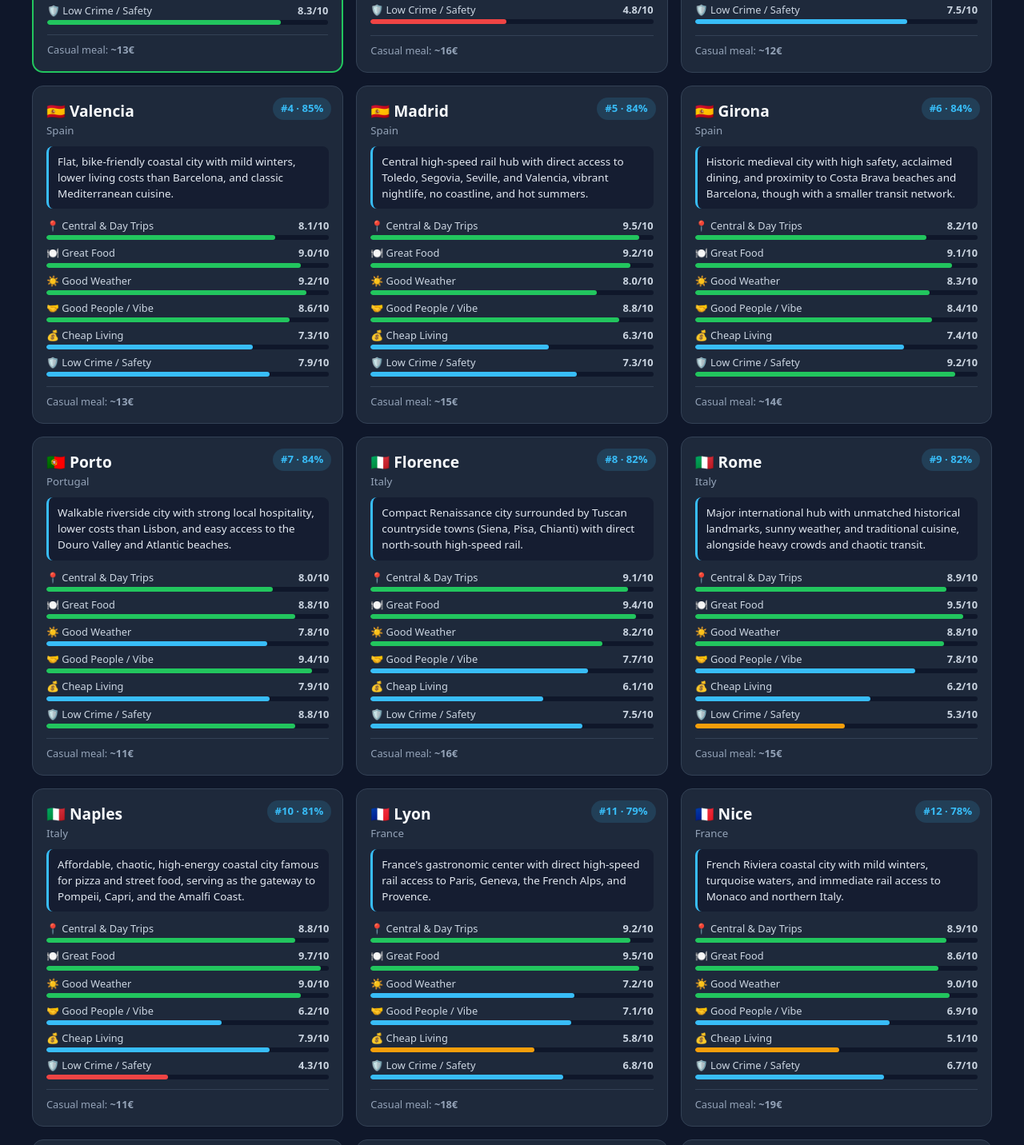
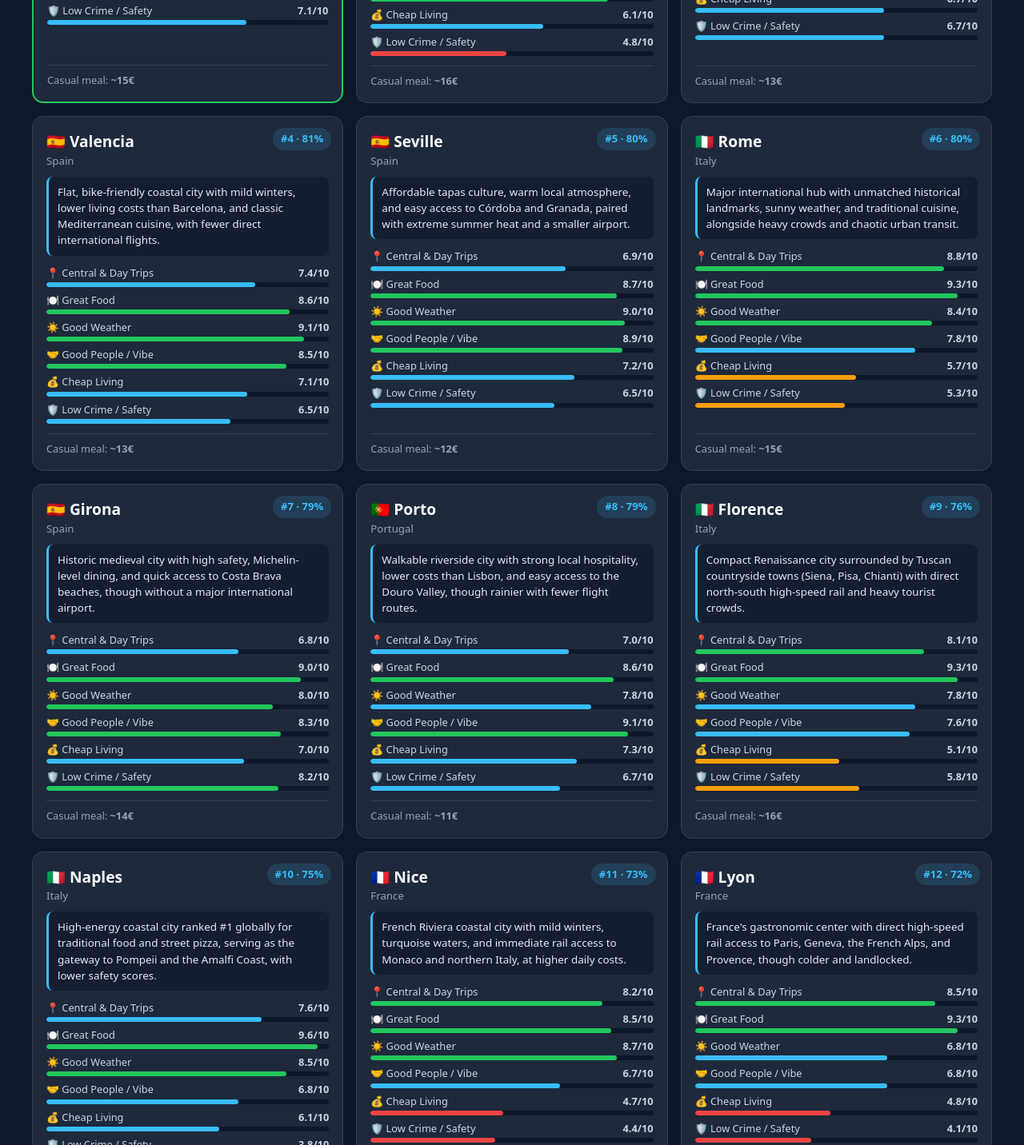
Before and after one commit to seloal93/europe-city-finder, a plain HTML site: page index.html in a window 1280 px wide. Shown: the part 812-2244 px from the top of the page at 80% size. Drawn offline with Linux system fonts and the light colour scheme.

Commit message:
Update index.html

```diff
--- a/index.html
+++ b/index.html
@@ -239,8 +239,7 @@
       </div>
 
       <div id="sergio-banner" class="sergio-banner">
-        Nearby<br>
-        <strong>😎 Sergio Mode Activated:</strong> All logical metrics ignored! Cities are now ranked strictly by how close they are to Barcelona
+        <strong>😎 Sergio Mode Activated:</strong> All logical metrics ignored! Cities are now ranked strictly by how close they are to Barcelona.
       </div>
 
       <div class="sliders">
@@ -314,6 +313,8 @@
     let selectedCountry = "All";
     let sergioMode = false;
 
+    // Calibrated with 2026 Numbeo Safety/Cost indices, WMO/ERA5 sunshine hours,
+    // Time Out / TasteAtlas food rankings, InterNations vibe data & ACI/rail connectivity.
     // kmFromBcn = approximate straight-line distance from Barcelona (km)
     const cities = [
       // SPAIN (Top 5)
@@ -322,25 +323,25 @@
         country: "Spain",
         flag: "🇪🇸",
         kmFromBcn: 0,
-        safety: 4.8, food: 9.5, cost: 6.1, weather: 9.3, vibe: 8.2, hub: 10.0,
+        safety: 4.8, food: 9.4, cost: 6.1, weather: 8.8, vibe: 8.4, hub: 9.3,
         mealPrice: "~16€",
-        note: "Mediterranean coast, major international airport, strong gastronomy, and easy day trips to Girona, Tarragona, Sitges, Montserrat, and the Pyrenees."
+        note: "Mediterranean coast, major international airport, top-5 global food scene, and easy day trips to Costa Brava, Sitges, Montserrat, and the Pyrenees. Low violent crime, though pickpockets require standard awareness."
       },
       {
         name: "Girona",
         country: "Spain",
         flag: "🇪🇸",
         kmFromBcn: 85,
-        safety: 9.2, food: 9.1, cost: 7.4, weather: 8.3, vibe: 8.4, hub: 8.2,
+        safety: 8.2, food: 9.0, cost: 7.0, weather: 8.0, vibe: 8.3, hub: 6.8,
         mealPrice: "~14€",
-        note: "Historic medieval city with high safety, acclaimed dining, and proximity to Costa Brava beaches and Barcelona, though with a smaller transit network."
+        note: "Historic medieval city with high safety, Michelin-level dining, and quick access to Costa Brava beaches, though without a major international airport."
       },
       {
         name: "Madrid",
         country: "Spain",
         flag: "🇪🇸",
         kmFromBcn: 505,
-        safety: 7.3, food: 9.2, cost: 6.3, weather: 8.0, vibe: 8.8, hub: 9.5,
+        safety: 7.1, food: 9.1, cost: 6.0, weather: 8.4, vibe: 8.6, hub: 9.5,
         mealPrice: "~15€",
         note: "Central high-speed rail hub with direct access to Toledo, Segovia, Seville, and Valencia, vibrant nightlife, no coastline, and hot summers."
       },
@@ -349,18 +350,18 @@
         country: "Spain",
         flag: "🇪🇸",
         kmFromBcn: 303,
-        safety: 7.9, food: 9.0, cost: 7.3, weather: 9.2, vibe: 8.6, hub: 8.1,
+        safety: 6.5, food: 8.6, cost: 7.1, weather: 9.1, vibe: 8.5, hub: 7.4,
         mealPrice: "~13€",
-        note: "Flat, bike-friendly coastal city with mild winters, lower living costs than Barcelona, and classic Mediterranean cuisine."
+        note: "Flat, bike-friendly coastal city with mild winters, lower living costs than Barcelona, and classic Mediterranean cuisine, with fewer direct international flights."
       },
       {
         name: "Seville",
         country: "Spain",
         flag: "🇪🇸",
         kmFromBcn: 830,
-        safety: 7.5, food: 9.1, cost: 7.8, weather: 8.6, vibe: 9.1, hub: 8.2,
+        safety: 6.5, food: 8.7, cost: 7.2, weather: 9.0, vibe: 8.9, hub: 6.9,
         mealPrice: "~12€",
-        note: "Affordable tapas culture, warm local atmosphere, and easy access to Córdoba, Granada, and southern Portugal, with extreme summer heat."
+        note: "Affordable tapas culture, warm local atmosphere, and easy access to Córdoba and Granada, paired with extreme summer heat and a smaller airport."
       },
 
       // PORTUGAL (Lisbon & Porto)
@@ -369,18 +370,18 @@
         country: "Portugal",
         flag: "🇵🇹",
         kmFromBcn: 1005,
-        safety: 8.3, food: 8.9, cost: 7.1, weather: 9.0, vibe: 9.2, hub: 8.8,
+        safety: 6.7, food: 8.9, cost: 6.7, weather: 8.9, vibe: 9.0, hub: 8.0,
         mealPrice: "~13€",
-        note: "Sunny coastal capital with wide English proficiency, welcoming locals, seafood culture, and nearby trips to Sintra and Cascais beaches."
+        note: "Sunny coastal capital with wide English proficiency, welcoming locals, seafood culture, and nearby trips to Sintra and Cascais, though on Europe's western edge."
       },
       {
         name: "Porto",
         country: "Portugal",
         flag: "🇵🇹",
         kmFromBcn: 902,
-        safety: 8.8, food: 8.8, cost: 7.9, weather: 7.8, vibe: 9.4, hub: 8.0,
+        safety: 6.7, food: 8.6, cost: 7.3, weather: 7.8, vibe: 9.1, hub: 7.0,
         mealPrice: "~11€",
-        note: "Walkable riverside city with strong local hospitality, lower costs than Lisbon, and easy access to the Douro Valley and Atlantic beaches."
+        note: "Walkable riverside city with strong local hospitality, lower costs than Lisbon, and easy access to the Douro Valley, though rainier with fewer flight routes."
       },
 
       // ITALY (Rome, Milan, Florence, Naples)
@@ -389,36 +390,36 @@
         country: "Italy",
         flag: "🇮🇹",
         kmFromBcn: 785,
-        safety: 7.5, food: 9.4, cost: 6.1, weather: 8.2, vibe: 7.7, hub: 9.1,
+        safety: 5.8, food: 9.3, cost: 5.1, weather: 7.8, vibe: 7.6, hub: 8.1,
         mealPrice: "~16€",
-        note: "Compact Renaissance city surrounded by Tuscan countryside towns (Siena, Pisa, Chianti) with direct north-south high-speed rail."
+        note: "Compact Renaissance city surrounded by Tuscan countryside towns (Siena, Pisa, Chianti) with direct north-south high-speed rail and heavy tourist crowds."
       },
       {
         name: "Rome",
         country: "Italy",
         flag: "🇮🇹",
         kmFromBcn: 860,
-        safety: 5.3, food: 9.5, cost: 6.2, weather: 8.8, vibe: 7.8, hub: 8.9,
+        safety: 5.3, food: 9.3, cost: 5.7, weather: 8.4, vibe: 7.8, hub: 8.8,
         mealPrice: "~15€",
-        note: "Major international hub with unmatched historical landmarks, sunny weather, and traditional cuisine, alongside heavy crowds and chaotic transit."
+        note: "Major international hub with unmatched historical landmarks, sunny weather, and traditional cuisine, alongside heavy crowds and chaotic urban transit."
       },
       {
         name: "Milan",
         country: "Italy",
         flag: "🇮🇹",
         kmFromBcn: 725,
-        safety: 6.2, food: 8.7, cost: 5.2, weather: 7.1, vibe: 6.6, hub: 9.5,
+        safety: 4.7, food: 8.8, cost: 4.7, weather: 6.6, vibe: 6.5, hub: 9.2,
         mealPrice: "~18€",
-        note: "Fast-paced commercial and fashion hub with extensive rail links to Lake Como, the Swiss Alps, Venice, and the Ligurian coast."
+        note: "Fast-paced commercial and fashion hub with extensive rail links to Lake Como, the Swiss Alps, Venice, and the Ligurian coast, but pricey and foggy in winter."
       },
       {
         name: "Naples",
         country: "Italy",
         flag: "🇮🇹",
         kmFromBcn: 1015,
-        safety: 4.3, food: 9.7, cost: 7.9, weather: 9.0, vibe: 6.2, hub: 8.8,
+        safety: 3.8, food: 9.6, cost: 6.1, weather: 8.5, vibe: 6.8, hub: 7.6,
         mealPrice: "~11€",
-        note: "Affordable, chaotic, high-energy coastal city famous for pizza and street food, serving as the gateway to Pompeii, Capri, and the Amalfi Coast."
+        note: "High-energy coastal city ranked #1 globally for traditional food and street pizza, serving as the gateway to Pompeii and the Amalfi Coast, with lower safety scores."
       },
 
       // FRANCE (Lyon, Nice, Paris)
@@ -427,27 +428,27 @@
         country: "France",
         flag: "🇫🇷",
         kmFromBcn: 530,
-        safety: 6.8, food: 9.5, cost: 5.8, weather: 7.2, vibe: 7.1, hub: 9.2,
+        safety: 4.1, food: 9.3, cost: 4.8, weather: 6.8, vibe: 6.8, hub: 8.5,
         mealPrice: "~18€",
-        note: "France's gastronomic center with direct high-speed rail access to Paris, Geneva, the French Alps, and Provence."
+        note: "France's gastronomic center with direct high-speed rail access to Paris, Geneva, the French Alps, and Provence, though colder and landlocked."
       },
       {
         name: "Nice",
         country: "France",
         flag: "🇫🇷",
         kmFromBcn: 490,
-        safety: 6.7, food: 8.6, cost: 5.1, weather: 9.0, vibe: 6.9, hub: 8.9,
+        safety: 4.4, food: 8.5, cost: 4.7, weather: 8.7, vibe: 6.7, hub: 8.2,
         mealPrice: "~19€",
-        note: "French Riviera coastal city with mild winters, turquoise waters, and immediate rail access to Monaco and northern Italy."
+        note: "French Riviera coastal city with mild winters, turquoise waters, and immediate rail access to Monaco and northern Italy, at higher daily costs."
       },
       {
         name: "Paris",
         country: "France",
         flag: "🇫🇷",
         kmFromBcn: 830,
-        safety: 5.0, food: 9.3, cost: 4.0, weather: 5.8, vibe: 5.6, hub: 9.6,
+        safety: 4.2, food: 9.4, cost: 4.1, weather: 5.4, vibe: 5.6, hub: 9.8,
         mealPrice: "~20€",
-        note: "Global cultural capital with Europe's densest rail and flight network, world-class dining, high living costs, and an intense, rushed urban pace."
+        note: "Global cultural capital with Europe's densest rail and flight network and world-class dining, paired with high living costs, grey skies, and an intense pace."
       },
 
       // GERMANY (Munich, Berlin, Hamburg)
@@ -456,16 +457,16 @@
         country: "Germany",
         flag: "🇩🇪",
         kmFromBcn: 1055,
-        safety: 8.8, food: 7.4, cost: 4.8, weather: 5.3, vibe: 7.0, hub: 9.2,
+        safety: 7.9, food: 7.3, cost: 4.4, weather: 5.6, vibe: 6.8, hub: 9.0,
         mealPrice: "~18€",
-        note: "Clean, orderly city with strong public infrastructure and easy trips to the Bavarian and Austrian Alps, Salzburg, and northern Italy."
+        note: "Clean, very safe city with strong public infrastructure and easy trips to the Bavarian and Austrian Alps, Salzburg, and northern Italy, with long winters."
       },
       {
         name: "Berlin",
         country: "Germany",
         flag: "🇩🇪",
         kmFromBcn: 1500,
-        safety: 6.3, food: 8.1, cost: 6.0, weather: 4.7, vibe: 7.2, hub: 8.4,
+        safety: 5.6, food: 8.1, cost: 5.0, weather: 5.2, vibe: 7.0, hub: 8.4,
         mealPrice: "~15€",
         note: "Large, international creative hub with diverse global cuisine and moderate costs, paired with blunt local directness and cold, grey winters."
       },
@@ -474,7 +475,7 @@
         country: "Germany",
         flag: "🇩🇪",
         kmFromBcn: 1475,
-        safety: 7.1, food: 7.6, cost: 5.6, weather: 4.3, vibe: 6.9, hub: 7.5,
+        safety: 6.0, food: 7.4, cost: 4.8, weather: 4.6, vibe: 6.7, hub: 7.4,
         mealPrice: "~16€",
         note: "Maritime port city with extensive canals, strong music and cultural life, reserved northern demeanor, and cool, rainy weather."
       },
@@ -485,27 +486,27 @@
         country: "Switzerland",
         flag: "🇨🇭",
         kmFromBcn: 855,
-        safety: 9.6, food: 6.8, cost: 1.8, weather: 4.9, vibe: 6.0, hub: 9.3,
+        safety: 7.7, food: 6.9, cost: 1.5, weather: 5.3, vibe: 5.9, hub: 9.1,
         mealPrice: "~32€",
-        note: "Ultra-safe lakeside city with punctual rail connections to the Swiss Alps, Germany, Austria, and Italy, at very high living costs."
+        note: "Ultra-safe lakeside city with punctual rail connections to the Swiss Alps, Germany, Austria, and Italy, alongside the highest daily living costs in Europe."
       },
       {
         name: "Geneva",
         country: "Switzerland",
         flag: "🇨🇭",
         kmFromBcn: 625,
-        safety: 8.9, food: 7.2, cost: 1.9, weather: 5.4, vibe: 6.1, hub: 9.0,
+        safety: 7.1, food: 7.1, cost: 1.6, weather: 5.7, vibe: 6.0, hub: 8.6,
         mealPrice: "~30€",
-        note: "International diplomatic hub on Lake Geneva surrounded by French alpine towns and ski resorts, with high daily expenses."
+        note: "International diplomatic hub on Lake Geneva surrounded by French alpine towns and ski resorts, with steep daily expenses."
       },
       {
         name: "Bern",
         country: "Switzerland",
         flag: "🇨🇭",
         kmFromBcn: 760,
-        safety: 9.6, food: 6.5, cost: 2.3, weather: 4.9, vibe: 6.8, hub: 8.9,
+        safety: 7.4, food: 6.6, cost: 1.9, weather: 5.3, vibe: 6.5, hub: 7.9,
         mealPrice: "~28€",
-        note: "Relaxed medieval capital with direct rail links to Interlaken and the Jungfrau region."
+        note: "Relaxed medieval capital with direct rail links to Interlaken and the Jungfrau region, high safety, high prices, and no major international airport."
       }
     ];
 
```
